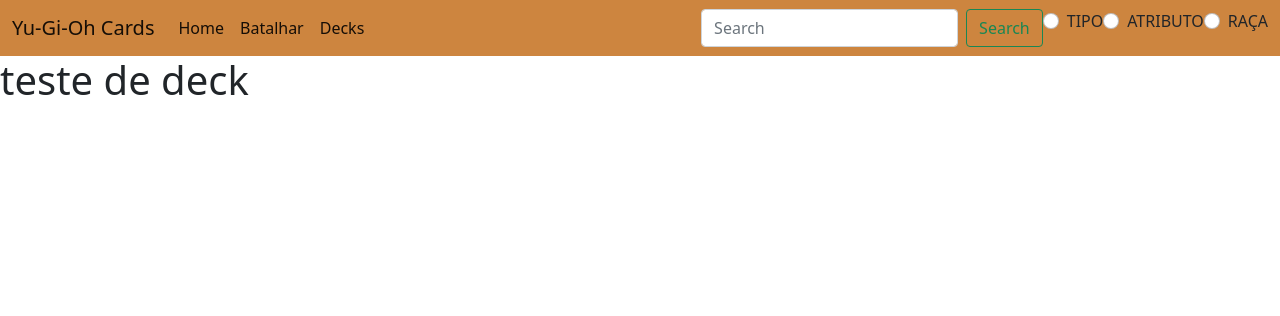
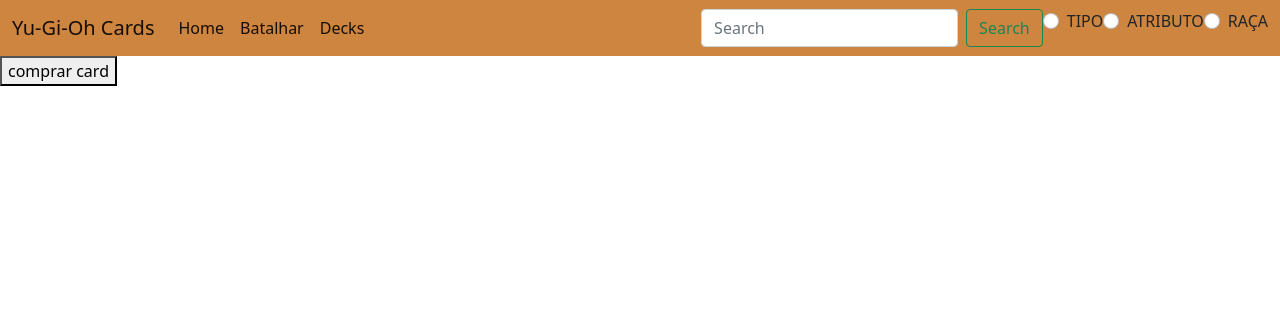
Before and after one commit to ApenasUDev/YU-GI-OH-CARDS, a Django app: page /deck/ in a window 1280 px wide. Shown: the top 316 px of the page. Run offline with Django 4.2, Linux system fonts and the light colour scheme.

Commit message:
iniciando a lógica

```diff
--- a/YugiohCardsProject/YugiohCardsApp/models.py
+++ b/YugiohCardsProject/YugiohCardsApp/models.py
@@ -3,7 +3,6 @@ from django.db import models
 # Create your models here.
 
 class Usuario(models.Model):
-
     nome = models.CharField(max_length=250)
     senha = models.CharField(max_length=25)
 class SeusCads(models.Model):
--- a/YugiohCardsProject/YugiohCardsApp/templates/deck.html
+++ b/YugiohCardsProject/YugiohCardsApp/templates/deck.html
@@ -3,5 +3,8 @@
 {% block title %} DECKS {% endblock %}
 
 {% block content %}
-<h1>teste de deck</h1>
+<form action="{% url 'deck' %}" method="post">
+{% csrf_token %}
+    <button name="comprar_card" value="comprar"> comprar card</button>
+</form>
 {% endblock %}
--- a/YugiohCardsProject/YugiohCardsApp/views.py
+++ b/YugiohCardsProject/YugiohCardsApp/views.py
@@ -105,4 +105,8 @@ def buscar_card(request):
     return render(request, 'home.html', contexto)
 
 def deck(request):
+    if request.method == "POST":
+        button = request.POST.get('comprar_card')
+        if button == 'comprar':
+            print("teste comprar")
     return render(request,'deck.html')
```
